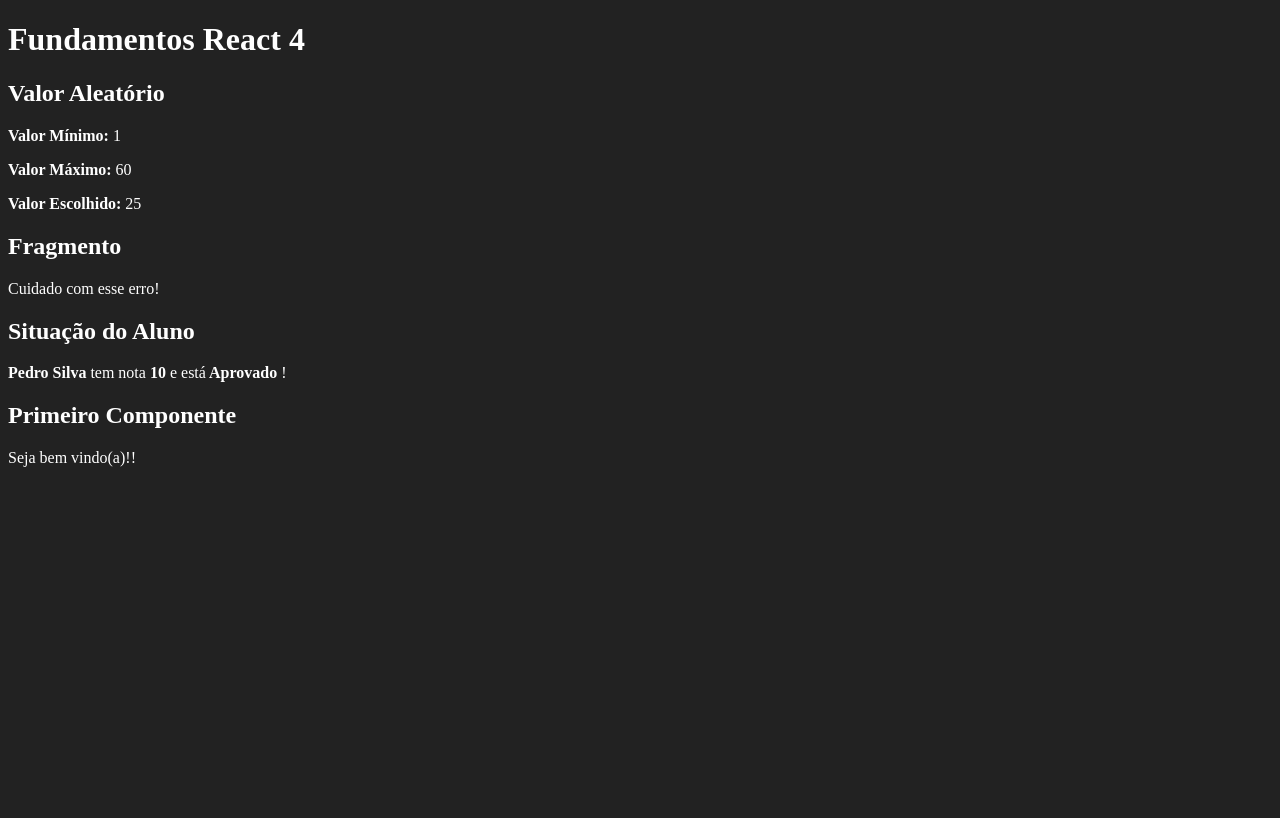
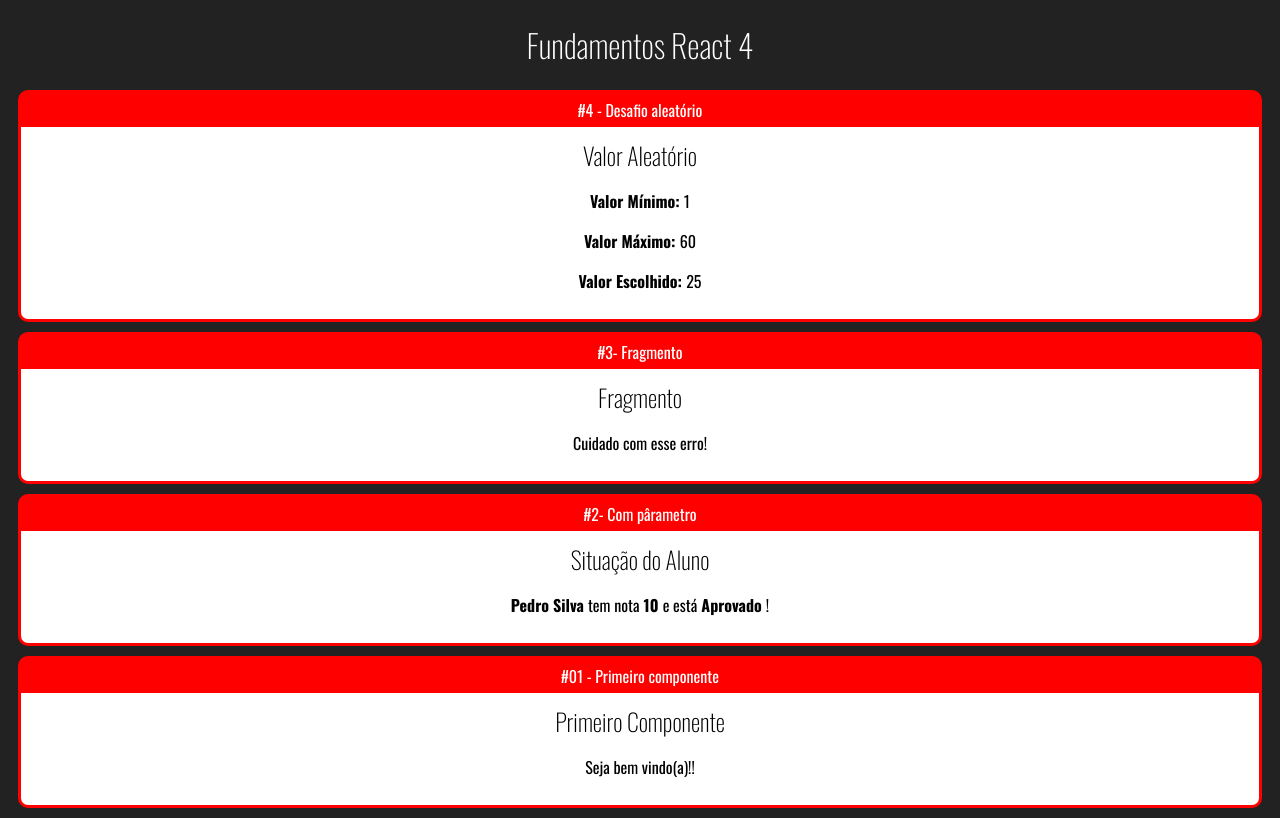
Before and after one commit to GSappio/React-fundamentals, a React (Create React App) app: page / in a window 1280 px wide. Built offline with nearby package versions, Linux system fonts and the light colour scheme.

Commit message:
Component Card #01

```diff
--- a/public/index.html
+++ b/public/index.html
@@ -13,6 +13,10 @@
 
     <link rel="manifest" href="%PUBLIC_URL%/manifest.json" />
 
+    <link rel="preconnect" href="https://fonts.googleapis.com">
+<link rel="preconnect" href="https://fonts.gstatic.com" crossorigin>
+<link href="https://fonts.googleapis.com/css2?family=Oswald:wght@200;300;400;500;600;700&display=swap" rel="stylesheet">
+
     <title>React App</title>
   </head>
   <body>
--- a/src/App.jsx
+++ b/src/App.jsx
@@ -1,5 +1,6 @@
 import React from 'react'
 
+import Card from './components/layout/Card'
 import Aleatorio from './components/basicos/Aleatorio'
 import Fragmento from './components/basicos/Fragmento'
 import ComParametro from './components/basicos/ComParametro'
@@ -10,14 +11,30 @@
 
     <div id="app">
         <h1>Fundamentos React 4</h1>
+
+        <Card titulo="#4 - Desafio aleatório">
             <Aleatorio min={1} max={60} />
+        </Card>
+
+        <Card titulo="#3- Fragmento">
             <Fragmento />
+        </Card>
+
+        <Card titulo="#2- Com pârametro">
             <ComParametro
                 titulo="Situação do Aluno"
                 aluno="Pedro Silva"
                 nota={9.3} />
+        </Card>
 
+        <Card titulo="#01 - Primeiro componente">
             <Primeiro></Primeiro>
+        </Card>
+
+
+
+
+
     </div>
 
 )
--- /dev/null
+++ b/src/components/layout/Card.css
@@ -0,0 +1,20 @@
+.Card {
+    background-color: red;
+    border: 3px solid red;
+    border-radius: 10px;
+    overflow: hidden;
+    margin: 10px;
+}
+
+.Card .Title {
+    padding: 5px 0px;
+    display: flex;
+    justify-content: center;
+
+}
+
+.Card .Content {
+    background-color: #ffff;
+    color: #000;
+    padding: 10px;
+}
--- /dev/null
+++ b/src/components/layout/Card.jsx
@@ -0,0 +1,15 @@
+import "./Card.css"
+import React from "react";
+
+export default (props) => {
+    return (
+        <div className="Card">
+
+            <div className="Title">{ props.titulo }</div>
+            <div className="Content">
+                {props.children}
+                </div>
+
+        </div>
+    );
+};
--- a/src/index.css
+++ b/src/index.css
@@ -1,4 +1,15 @@
 body {
+    font-family: Oswald;
     background-color: #222;
-    color: #fff
+    color: #fff;
+    text-align: center;
 }
+
+h1, h2, h3 {
+    font-weight: 200;
+
+}
+
+h2, h3 {
+    margin: 0;
+}
```
Lines whose indentation alone changed are shown as unchanged.
